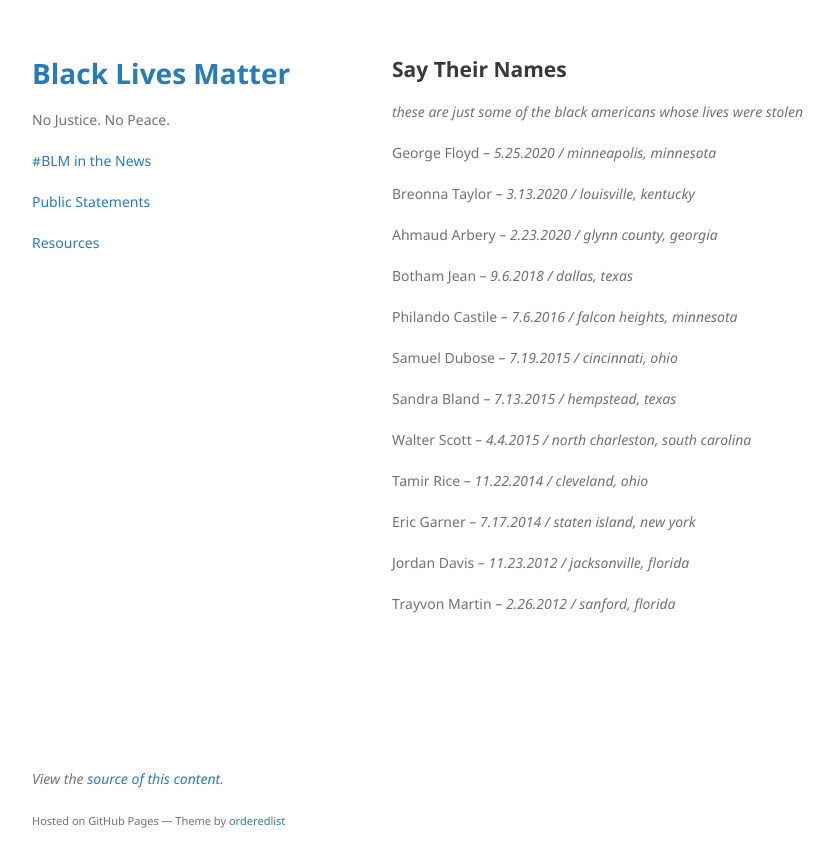
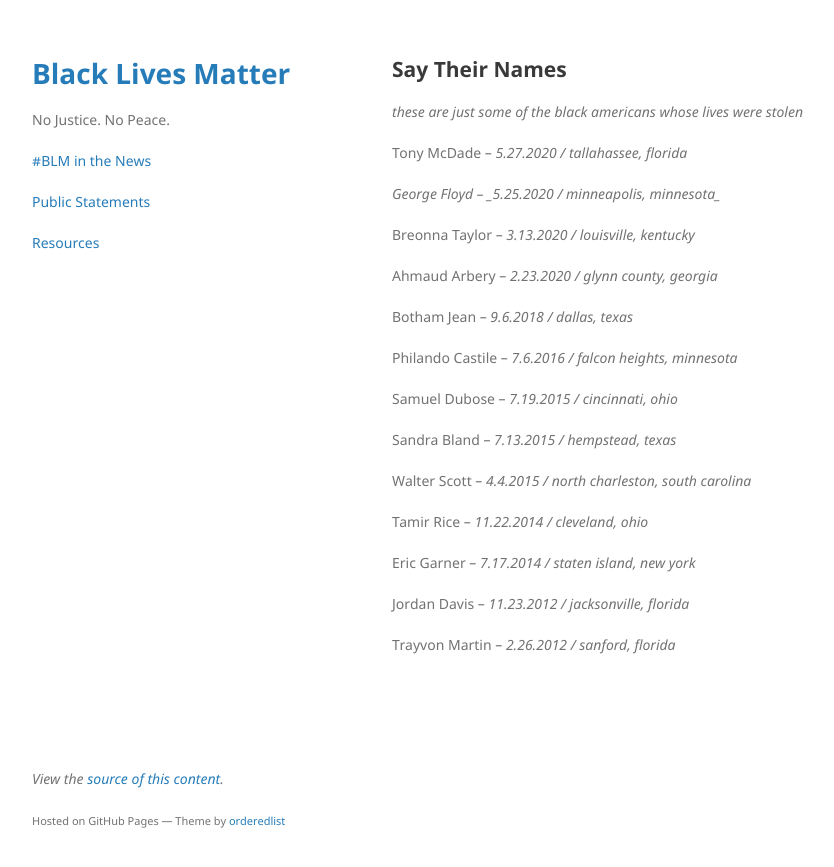
Before and after one commit to nojusticenopeace/nojusticenopeace.github.io, a Jekyll site: the page built from index.md, in a window 1280 px wide. Shown: the top 867 px of the page, without its empty margins (178-1012 px from the left). Built offline with Jekyll 4.4.1, drawn with Linux system fonts in a browser that asks for light colours.

Commit message:
Update index.md

```diff
--- a/index.md
+++ b/index.md
@@ -6,7 +6,9 @@ layout: default
 
 _these are just some of the black americans whose lives were stolen_
 
-George Floyd -- _5.25.2020 / minneapolis, minnesota_
+Tony McDade -- _5.27.2020 / tallahassee, florida_
+
+*George Floyd -- _5.25.2020 / minneapolis, minnesota_*
 
 Breonna Taylor -- _3.13.2020 / louisville, kentucky_
 
```
